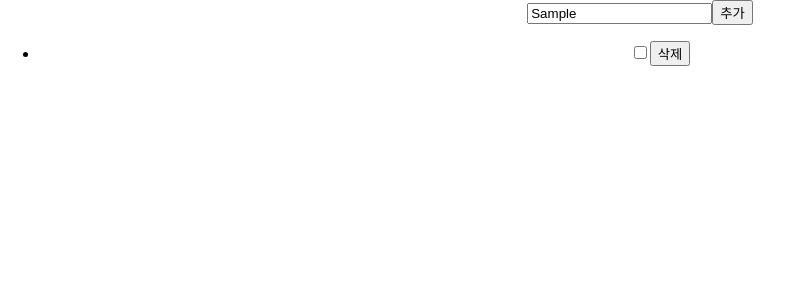
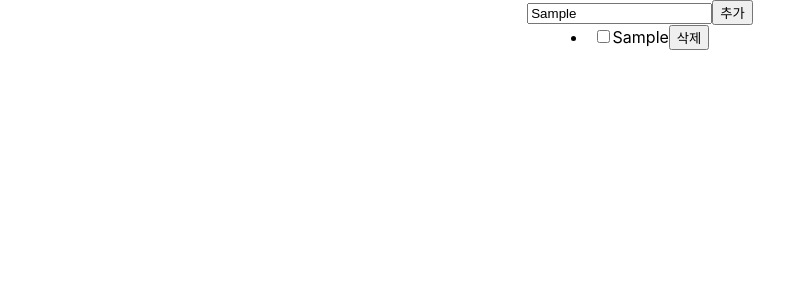
Before and after one commit to Kim-Yeonsu0102/redux-todo, a React (Create React App) app: page / in a window 1280 px wide. Both pictures are taken after typing "Sample" into the empty fields and a click on the button "추가". Shown: the top 300 px of the page, without its empty margins (0-793 px from the left). Built offline with nearby package versions, Linux system fonts and the light colour scheme.

Commit message:
리팩토링
리팩토링

```diff
--- a/src/App.js
+++ b/src/App.js
@@ -1,16 +1,15 @@
 /*eslint-disable*/
-import './App.css';
-import Headers from './components/Headers';
-import TodoBody from './components/TodoBody';
+import "./App.css";
+import Headers from "./components/Headers";
+import TodoBody from "./components/TodoBody";
 
 function App() {
-
-  return (
-    <div className="App">
-      <Headers/>
-
-    </div>
-  );
+	return (
+		<div className="App">
+			<Headers />
+			<TodoBody />
+		</div>
+	);
 }
 
 export default App;
--- a/src/components/Headers.js
+++ b/src/components/Headers.js
@@ -1,42 +1,36 @@
 /*eslint-disable*/
-import React, { useState } from 'react';
-import { addTodo, checkedTodo, deleteTodo } from '../store'
-import { useDispatch, useSelector } from 'react-redux';
-import { nanoid } from "nanoid";
-import TodoBody from './TodoBody';
-
-
-
+import { useState } from "react";
+import { addTodo } from "../store";
+import { useDispatch, useSelector } from "react-redux";
 
 function Headers(props) {
+	const { todo } = useSelector((state) => state);
+	const dispatch = useDispatch();
+	const [text, setText] = useState("");
 
-  const state = useSelector((state) => state)
-  const dispatch = useDispatch()
-  let { id, contents, isCheck, isDone } = state.todo
-  const [texts, setTexts] = useState('')
+	//1.  온클릭, 온체인지 핸들러 바깥으로 빼기
+	// 폼타입 -> 액션이 일어날때마다 리셋 되기때문에 e.prevDefalt (리셋 방지) 필요
+	// 투두 바디는 필요 없음
+	// 디스트럭쳐링 , 들어오는 값, 나가는 값이 뭔지 무슨형태인지 잘 파악하자 .
+	//필요없는건 쓰지 말자!
 
-  contents = texts
-  id = nanoid()
-  return (
+	const onChangeHandler = (e) => {
+		console.log(e.target.value);
+		setText(e.target.value);
+	};
+	const onClickHandler = (e) => {
+		e.preventDefault();
+		dispatch(addTodo({ contents: text }));
+	};
 
-    <div>
-
-      <input type="text" placeholder='좀 되라' value={texts} onChange={(e) =>
-     {
-        state.contents = setTexts(e.target.value)}}
-      />
-      <button type="submit" onClick={() => {
-        console.log(texts)
-        dispatch(addTodo({contents: texts}))
-      }}>추가</button>
-
-<ul>
-  <TodoBody/>
-</ul>
-
-
-    </div>
-  );
+	return (
+		<>
+			<form onSubmit={onClickHandler}>
+				<input type="text" placeholder="좀 되라" value={text} onChange={onChangeHandler} />
+				<button type="submit">추가</button>
+			</form>
+		</>
+	);
 }
 
 export default Headers;
--- a/src/components/TodoBody.js
+++ b/src/components/TodoBody.js
@@ -1,39 +1,42 @@
 /*eslint-disable*/
-import React from 'react';
-import { addTodo, checkedTodo, deleteTodo } from '../store';
-import { useDispatch, useSelector } from 'react-redux';
-import  {nanoid}  from "nanoid";
+import React from "react";
+import { addTodo, checkTodo, deleteTodo } from "../store";
+import { useDispatch, useSelector } from "react-redux";
+import { nanoid } from "nanoid";
 
 function TodoBody(props) {
-  const state = useSelector((state) => state)
-  const dispatch = useDispatch()
-  let { id, contents, isCheck, isDone } = state.todo
-  isCheck = !isCheck
-  isDone = !isDone
-  id={nanoid}
-  return (
+	const { todo } = useSelector((state) => state);
+	const dispatch = useDispatch();
 
-    <>
-     {
-        state.todo.map((item,i) =>
-          <li key={item.id}>
-            <input type="checkbox" onChange={() => {
-              dispatch(checkedTodo({isCheck }))
-            }} />
+	console.log(todo);
 
-            {contents}
+	const onChangeHandler = (id) => {
+		dispatch(checkTodo(id));
+	};
+	return (
+		<>
+			{todo.map((item, i) => (
+				<li key={item.id}>
+					<input
+						type="checkbox"
+						onChange={(id) => onChangeHandler(item.id)} // false -> a - true ->b- false -> s - false
+					/>
+					{/* 체크박스를 누르면->체인지 이벤트가 발생하면 //
+ store의 todo.isCheck에 접근 -> dispatch(checkTodo())
+  boolean 값을 변화시킴   */}
+					{item.contents}
 
-            <button type="button" onClick={() => {
-              dispatch(deleteTodo({ isDone }))
-            }}>삭제</button>
-
-          </li>
-          )}
-
-    </>
-  )
+					<button
+						type="button"
+						onClick={() => {
+							dispatch(deleteTodo({ isDone }));
+						}}>
+						삭제
+					</button>
+				</li>
+			))}
+		</>
+	);
 }
 
-
-
 export default TodoBody;
--- a/src/store.js
+++ b/src/store.js
@@ -2,47 +2,34 @@
 import { configureStore, createSlice } from "@reduxjs/toolkit";
 import { nanoid } from "nanoid";
 
-
 const todo = createSlice({
-  name: 'todo',
-  initialState: [
-  {
+	name: "todo",
+	initialState: [],
+	reducers: {
+		addTodo: (state, action) => {
+			// const items = action.payload; // {contents : 111}
+			const { contents } = action.payload;
+			const newTodo = {
 				id: nanoid(),
-    contents: '',
+				contents,
 				isCheck: false,
 				isDone: false,
-  }
-],
-  reducers: {
-    addTodo : (state, action)=> {
-      let items = action.payload
+			};
+			state.unshift(newTodo);
+		},
+		checkTodo: (state, action) => {
+			console.log(action.payload);
+			const { id } = action.payload;
+			const findTodo = state.find((todo) => todo.id === id);
+			findTodo.isCheck = !findTodo.isCheck;
+		},
+	},
+});
 
-      todo.state = [...state, {
-        id: items.id ,
-        contents : items.contents ,
-        isCheck: false,
-        isDone: false,
-
-      }]
-
-
-      }
-    ,
-    checkedTodo : (state, action) =>{
-      state.isCheck = !state.isCheck
-      console.log(state.isCheck , !isCheck)
-    },
-    deleteTodo:(state, action) =>{
-      console.log(action.payload)
-    }
-  }
-})
-
-export let { addTodo, checkedTodo, deleteTodo } = todo.actions
+export let { addTodo, checkTodo, deleteTodo } = todo.actions;
 
 export default configureStore({
 	reducer: {
 		todo: todo.reducer,
-
-  }
-})
+	},
+});
```
Lines whose indentation alone changed are shown as unchanged.
